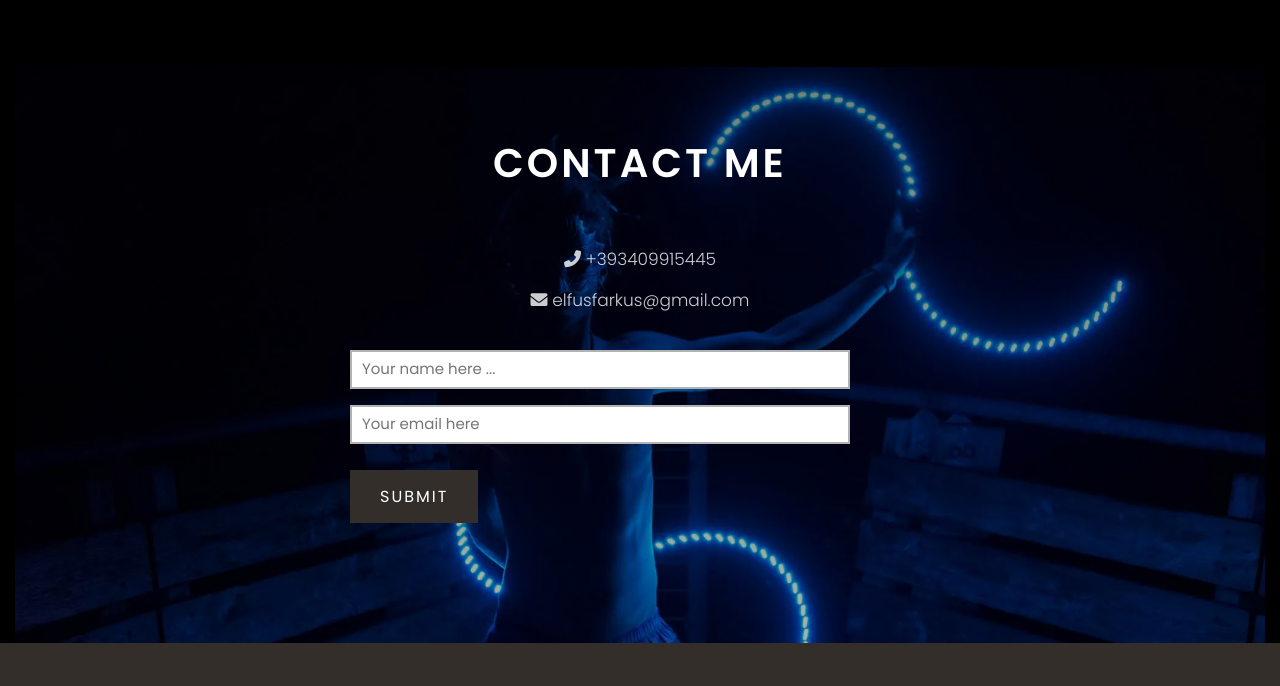
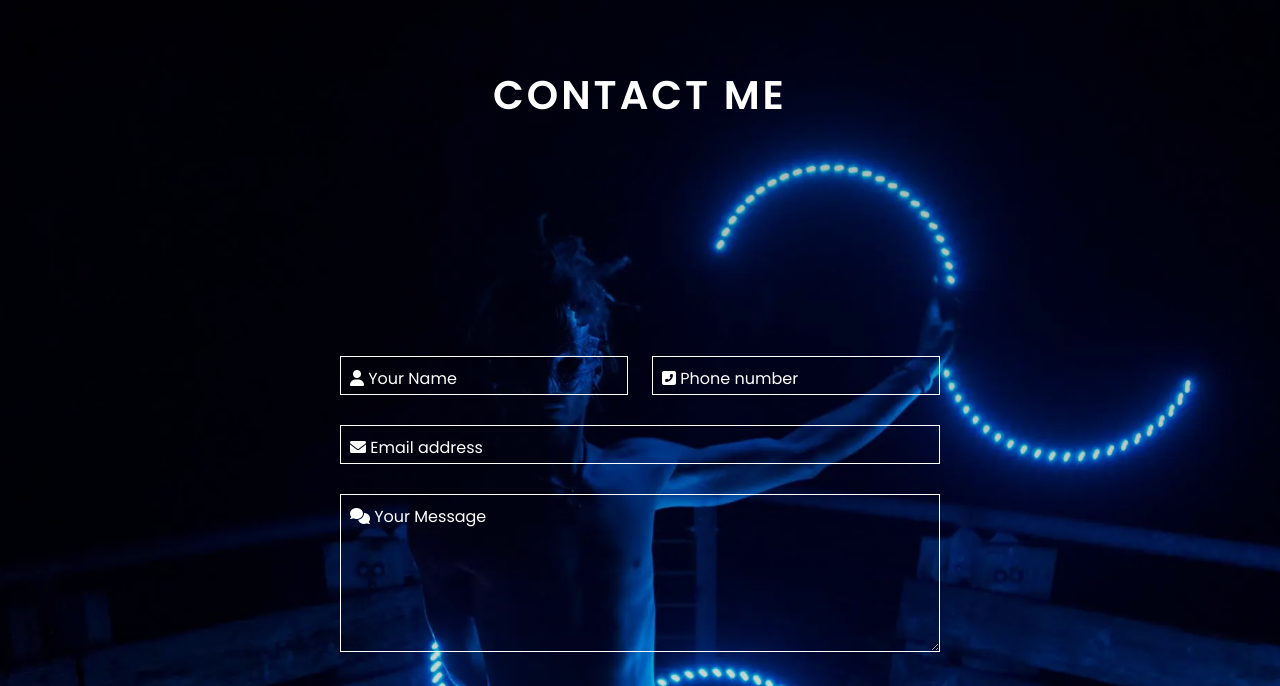
Before and after one commit to alessandrodr/elfus-website, a plain HTML site: page index.html in a window 1280 px wide. Shown: the part 4057-4743 px from the top of the page. Drawn offline with Linux system fonts and the light colour scheme; a web font is replaced by a local one.

Commit message:
Updated contact form

```diff
--- a/css/style16.css
+++ b/css/18.css
@@ -281,55 +281,82 @@ h1, h2, h3{
 
 
 
-/* CONTACT */
-#contact{
-    background: linear-gradient(rgba(0, 0, 0, 0.5), rgba(0, 0, 0, 0.3)), url('../gallery/Elfus.webp') center/cover no-repeat fixed;
-    background-size: 1250px;
-    background-repeat: no-repeat;
-    background-position: center;
-    background-color: #000;
+/* NEW CONTACT SECTION */
+
+#contact-new{
+    background: linear-gradient(rgba(0, 0, 0, 0.3), rgba(0, 0, 0, 0.1)), url('../gallery/Elfus.webp') center/cover no-repeat fixed;
 }
 
-.contact-content{
-    flex-direction: column;
-    align-items: stretch;
+#contact-new .title{
+    position: relative;
+    align-items: center;
+    top: 80px;
+    margin-bottom: 100px;
 }
-.contact-left{
-    margin-bottom: 5rem;
+
+.hero-contact{
+    width: 100%;
+    height: 100vh;
+    display: flex;
+    align-items: center;
+    justify-content: center;
+    background: transparent;
 }
-.contact-left .lead{
-    padding: 0.5rem;
-    color: white;
+
+form{
+    width: 90%;
+    max-width: 600px;
+}
+.input-group{
+    margin-bottom: 30px;
+    position: relative;
+}
+input, textarea{
+    width: 100%;
+    padding: 10px;
+    outline: 0;
+    border: 1px solid #fff;
+    color: #fff;
+    background: transparent;
+    font-size: 15px;
+}
+label{
+    height: 100%;
+    position: absolute;
+    left: 0;
+    top: 0;
+    padding: 10px;
+    color: #fff;
+    cursor: text;
+    transition: 0.2s;
 
 }
+.button-contact{
+    padding: 10px 0;
+    color: #fff;
+    outline: none;
+    background: transparent;
+    border: 1px solid #fff;
+    width: 100%;
+    cursor: pointer;
+}
 
-.contact-left form{
-    margin-top: 3rem;
+input:focus~label,
+input:valid~label,
+textarea:focus~label,
+textarea:valid~label{
+    top: -35px;
+    font-size: 14;
 }
-.contact-left form .form-control{
-    display: block;
-    margin: 1.6rem 0;
-    border: 2px solid rgba(0, 0, 0, 0.3);
-    padding: 1rem;
-    width: 100%;
+
+.row{
+    display: flex;
+    align-items: center;
+    justify-content: space-between;
 }
-.contact-left form .form-control::placeholder{
-    font-size: 15px;
-    font-family: 'Poppins', sans-serif;
-}
-.contact-left .btn-submit{
-    padding: 1.4rem 3rem;
-    font-family: 'Poppins', sans-serif;
-    background-color: var(--dark-color);
-    color: var(--light-color);
-    margin-top: 1rem;
-    text-transform: uppercase;
-    letter-spacing: 2px;
-    font-size: 1.6rem;
-    transition: var(--transition);
-}
-.contact-left .btn-submit:hover{
-    background-color: #000;
+
+.row .input-group{
+    flex-basis: 48%;
 }
 
 
--- /dev/null
+++ b/css/style.css
@@ -0,0 +1,63 @@
+@import url('https://fonts.googleapis.com/css2?family=Poppins:wght@200;300;400;500;600;700&display=swap');
+*{
+  margin: 0;
+  padding: 0;
+  box-sizing: border-box;
+  font-family: 'Poppins', sans-serif;
+}
+body{
+  display: flex;
+  align-items: center;
+  justify-content: center;
+  min-height: 100vh;
+  background: #343F4F;
+}
+.wrapper{
+  display: flex;
+  position: relative;
+  bottom: 100px;
+}
+
+.wrapper .dynamic-txts{
+  margin-left: 15px;
+  height: 90px;
+  line-height: 90px;
+  overflow: hidden;
+}
+.dynamic-txts li{
+  list-style: none;
+  color: orange;
+  font-size: 60px;
+  font-weight: 700;
+  position: relative;
+  top: 0;
+  animation: slide 12s steps(4) infinite;
+}
+@keyframes slide {
+  100%{
+    top: -360px;
+  }
+}
+.dynamic-txts li span{
+  position: relative;
+  margin: 5px 0;
+  line-height: 90px;
+}
+.dynamic-txts li span::after{
+  content: "";
+  position: absolute;
+  left: 0;
+  height: 100%;
+  width: 100%;
+  background: #343F4F;
+  border-left: 2px solid #FC6D6D;
+  animation: typing 3s steps(10) infinite;
+}
+@keyframes typing {
+  40%, 60%{
+    left: calc(100% + 30px);
+  }
+  100%{
+    left: 0;
+  }
+}
--- a/index.html
+++ b/index.html
@@ -6,8 +6,9 @@
     <meta name="viewport" content="width=device-width, initial-scale=1.0">
     <title>elfusfarkus</title>
     <!-- font awesome -->
+    <script src="https://kit.fontawesome.com/d312a57cb6.js" crossorigin="anonymous"></script>
     <link rel="stylesheet" href="https://cdnjs.cloudflare.com/ajax/libs/font-awesome/6.0.0-beta2/css/all.min.css" integrity="sha512-YWzhKL2whUzgiheMoBFwW8CKV4qpHQAEuvilg9FAn5VJUDwKZZxkJNuGM4XkWuk94WCrrwslk8yWNGmY1EduTA==" crossorigin="anonymous" referrerpolicy="no-referrer" />
-    <link rel = "stylesheet" href = "css/style16.css">
+    <link rel = "stylesheet" href = "css/18.css">
 </head>
 <body>
 
@@ -115,9 +116,6 @@
                 <div class = "portfolio-content">
                     <div class = "title">
                         <h2>Shows</h2>
-                        <a href = "#contact" class = "btn-down">
-                            <i class = "fas fa-chevron-down"></i>
-                        </a>
                     </div>
 
                     <div class = "portfolio-grid grid">
@@ -140,30 +138,51 @@
         </section>
         <!-- end of gallery section -->
 
-        <!-- contact section -->
-        <section id = "contact" class = "py-7">
-            <div class = "container">
-                <div class = "contact-content flex">
-                    <div class = "contact-left">
-                        <div class="title">
-                            <h2>Contact me</h2>
+        <!-- CONTACT SECTION -->
+
+        <section id="contact-new">
+            <div class="title">
+                <h2>Contact me</h2>
+            </div>
+
+            <div class="hero-contact">
+
+                <form action="https://formsubmit.co/elfusfarkus@gmail.com" method="POST">
+                    <div class="row">
+
+                        <div class="input-group">
+                            <input type="text" id="name" name="name" required>
+                            <label for="name"><i class="fas fa-user"></i> Your Name</label>
                         </div>
-                        <p class = "lead"><i class = "fas fa-phone-alt"></i> +393409915445</p>
-                        <p class = "lead"><i class = "fas fa-envelope"></i> elfusfarkus@gmail.com</p>
-                        <form action="">
-                            <input type = "text" class = "form-control" placeholder="Your name here ...">
-                            <input type = "email" class = "form-control" placeholder="Your email here">
-                            <input type = "submit" class = "btn-submit btn" value = "Submit">
-                        </form>
+                        <div class="input-group">
+                            <input type="text" id="number" name="phone" required>
+                            <label for="number"><i class="fas fa-phone-square-alt"></i> Phone number</label>
+                        </div>
                     </div>
-
-                </div>
+                    <div class="input-group">
+                        <input type="email" id="email" name="email" required>
+                        <label for="email"><i class="fas fa-envelope"></i> Email address</label>
+                    </div>
+                    <div class="input-group">
+                        <input type="hidden" name="_next" value="https://elfusfarkus.com/thanks.html">
+                        <textarea id="message" rows="8" name="message" required></textarea>
+                        <label for="message"><i class="fas fa-comments"></i> Your Message</label>
+                    </div>
+                    <button class="button-contact" type="submit" name="submit" ><i class="fas fa-paper-plane"></i> SUBMIT</button>
+                </form>
             </div>
         </section>
         <!-- end of contact section -->
 
+
+
     </main>
     <!-- end of main content -->
+
+
+    <script src="https://apps.elfsight.com/p/platform.js" defer></script>
+    <div class="elfsight-app-8835fbe9-308d-4403-ae8e-8d62e39be92e"></div>
+
 
     <!-- footer -->
     <footer id = "footer" class = "py-7">
@@ -178,10 +197,10 @@
                     <h3>Links</h3>
                     <ul class = "flex">
                         <li><a href = "#">About Me</a></li>
-                        <li><a href = "#">Work</a></li>
-                        <li><a href = "#">Portfolio</a></li>
+                        <li><a href = "#">Calendar</a></li>
+                        <li><a href = "#">Shows</a></li>
                         <li><a href = "#">Contact Me</a></li>
-                        <li><a href = "#">Instagram</a></li>
+                        <li><a href = "#">Videos</a></li>
                     </ul>
                 </div>
             </div>
```
Also changed, not shown: thanks.html (added, +28 -0 lines), gallery/Eva.webp (added).
